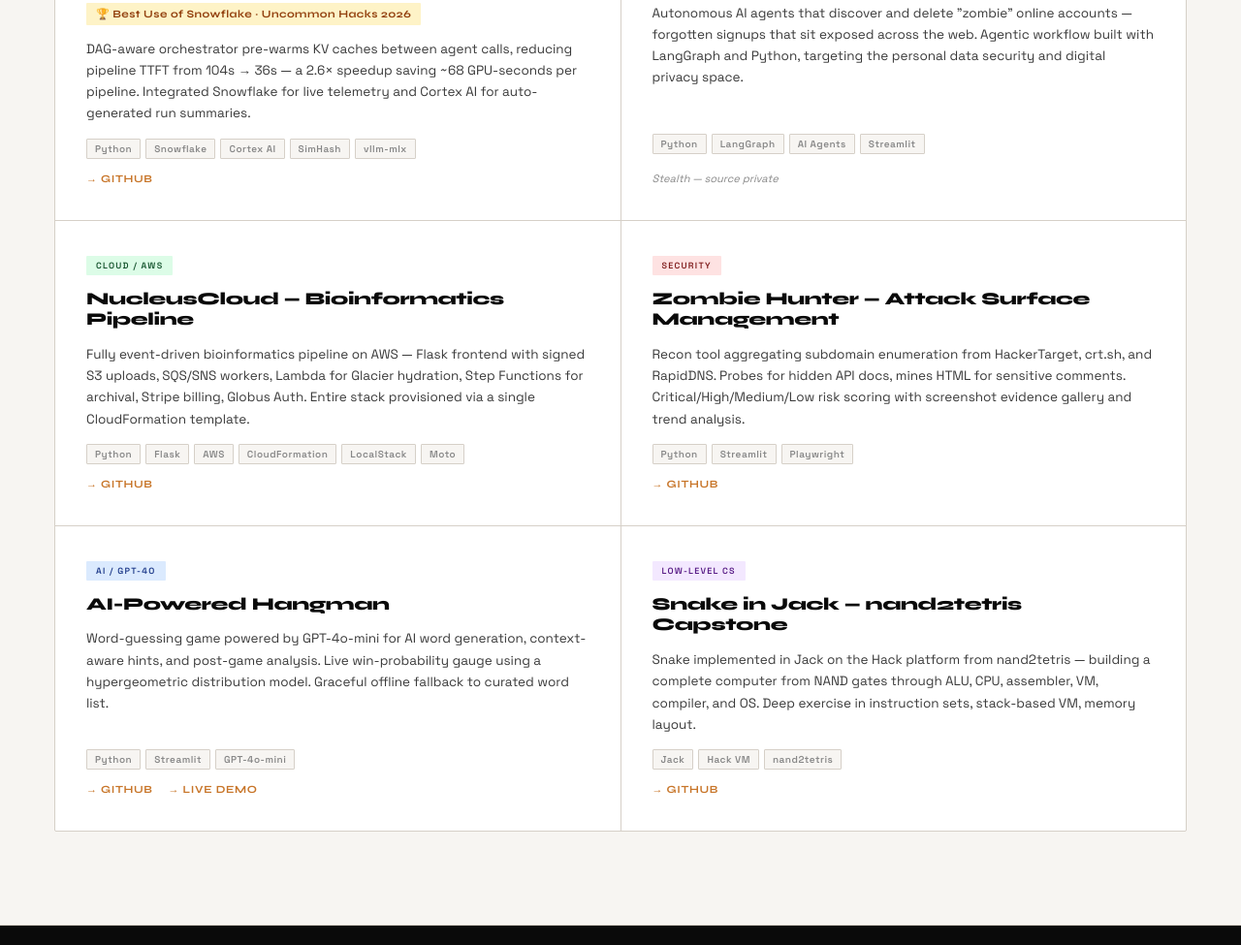
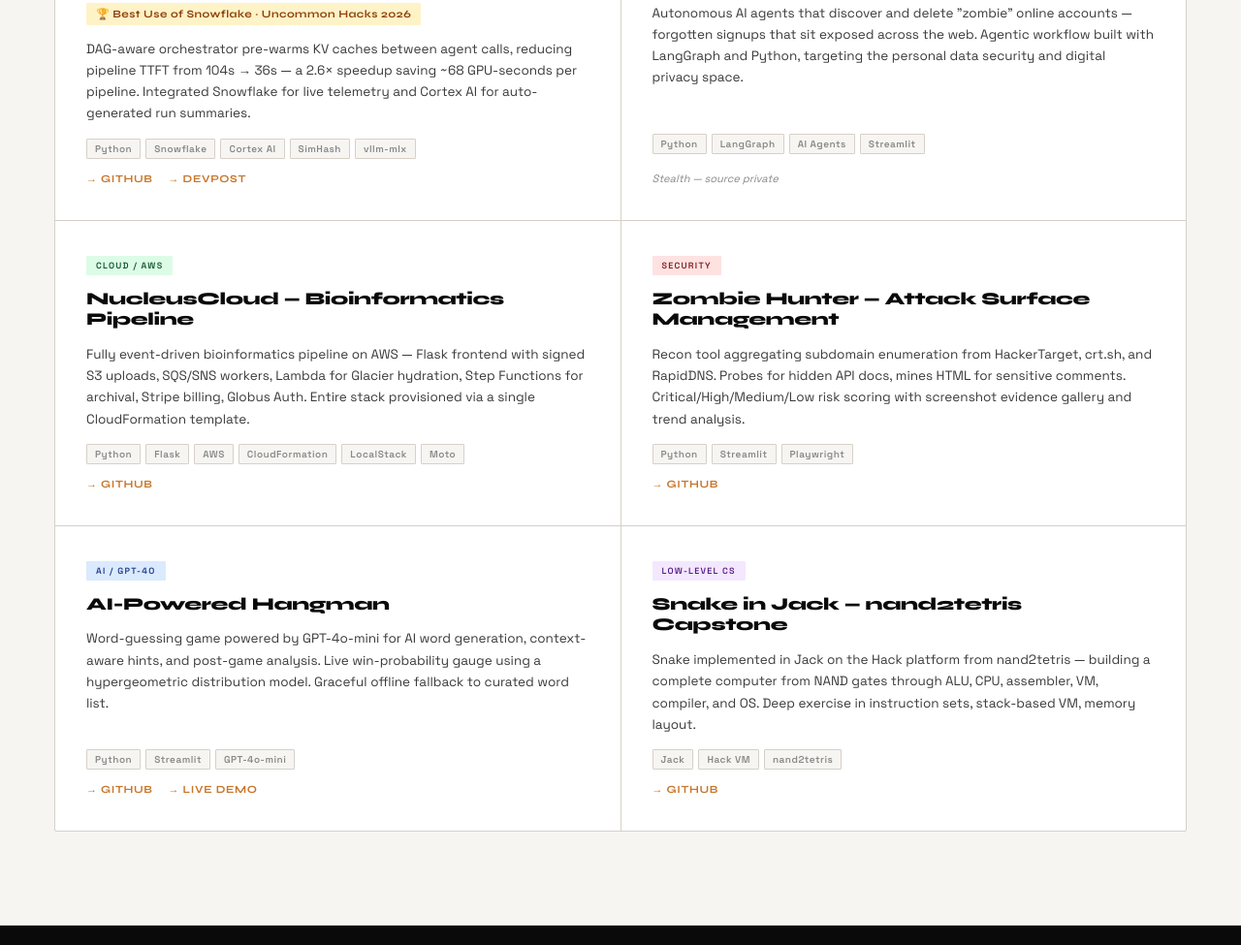
Before and after one commit to samadmd786/portfolio, a plain HTML site: page index.html in a window 1280 px wide. Shown: the part 2820-3795 px from the top of the page at 97% size. Drawn offline with Linux system fonts and the light colour scheme.

Commit message:
Minor layout and link updates

```diff
--- a/index.html
+++ b/index.html
@@ -1885,8 +1885,7 @@
                   <li>Secured microservices with <strong>OPA policy-as-code (Rego)</strong> integrated into REST APIs —
                     decreased unauthorized access 40%, lifted compliance metrics 30%</li>
                   <li>Integrated <strong>Kong API Gateway and NGINX</strong> — reduced API latency by
-                    <strong>40%</strong> and boosted throughput performance by <strong>50%</strong>
-                  </li>
+                    <strong>40%</strong> and boosted throughput performance by <strong>50%</strong></li>
                   <li>Mentored 5 engineers, led code reviews for AWS infrastructure in Terraform, Kubernetes, and CI/CD;
                     improved team onboarding velocity and codebase quality</li>
                 </ul>
@@ -1919,8 +1918,7 @@
                 <ul>
                   <li>Built end-to-end <strong>CI/CD testing framework</strong> using Docker and Selenium — drove
                     <strong>60% productivity gain</strong> for client integration testing of auth/authorization proxies,
-                    scripted in Python and Bash
-                  </li>
+                    scripted in Python and Bash</li>
                   <li>Configured and optimized <strong>Envoy proxy</strong>, achieving a <strong>30%
                       improvement</strong> in request processing times across internal service mesh</li>
                   <li>Spearheaded enterprise <strong>SSO integration</strong> using Okta, Auth0, SAML 2.0 and OAuth 2.0
@@ -1991,8 +1989,7 @@
                   <li>Delivered Python scoring model API (Flask, NumPy) with <strong>80% SonarQube coverage</strong>,
                     reducing bugs 40% and improving system efficiency 30%</li>
                   <li>Optimized thread management and async processing — raised concurrent-request capacity by
-                    <strong>75%</strong>
-                  </li>
+                    <strong>75%</strong></li>
                   <li>Implemented automated testing in Jenkins CI/CD pipelines, cutting non-production bugs by 25%</li>
                 </ul>
               </div>
@@ -2061,6 +2058,7 @@
           </div>
           <div class="proj-links">
             <a href="https://github.com/samadmd786/cheetah.ai" target="_blank" class="proj-link">→ GitHub</a>
+            <a href="https://devpost.com/software/cheetah-ai" target="_blank" class="proj-link">→ Devpost</a>
           </div>
         </div>
 
```
